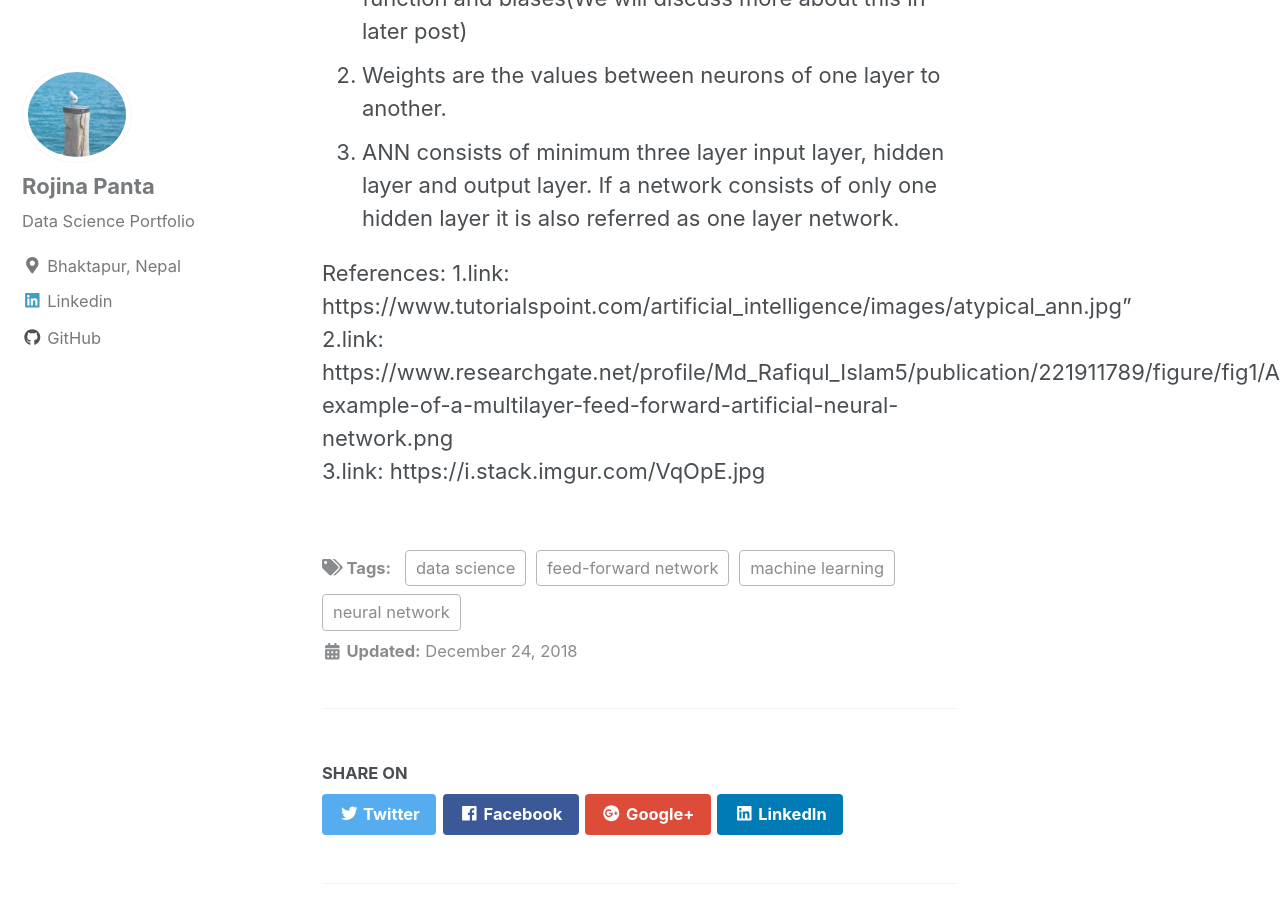
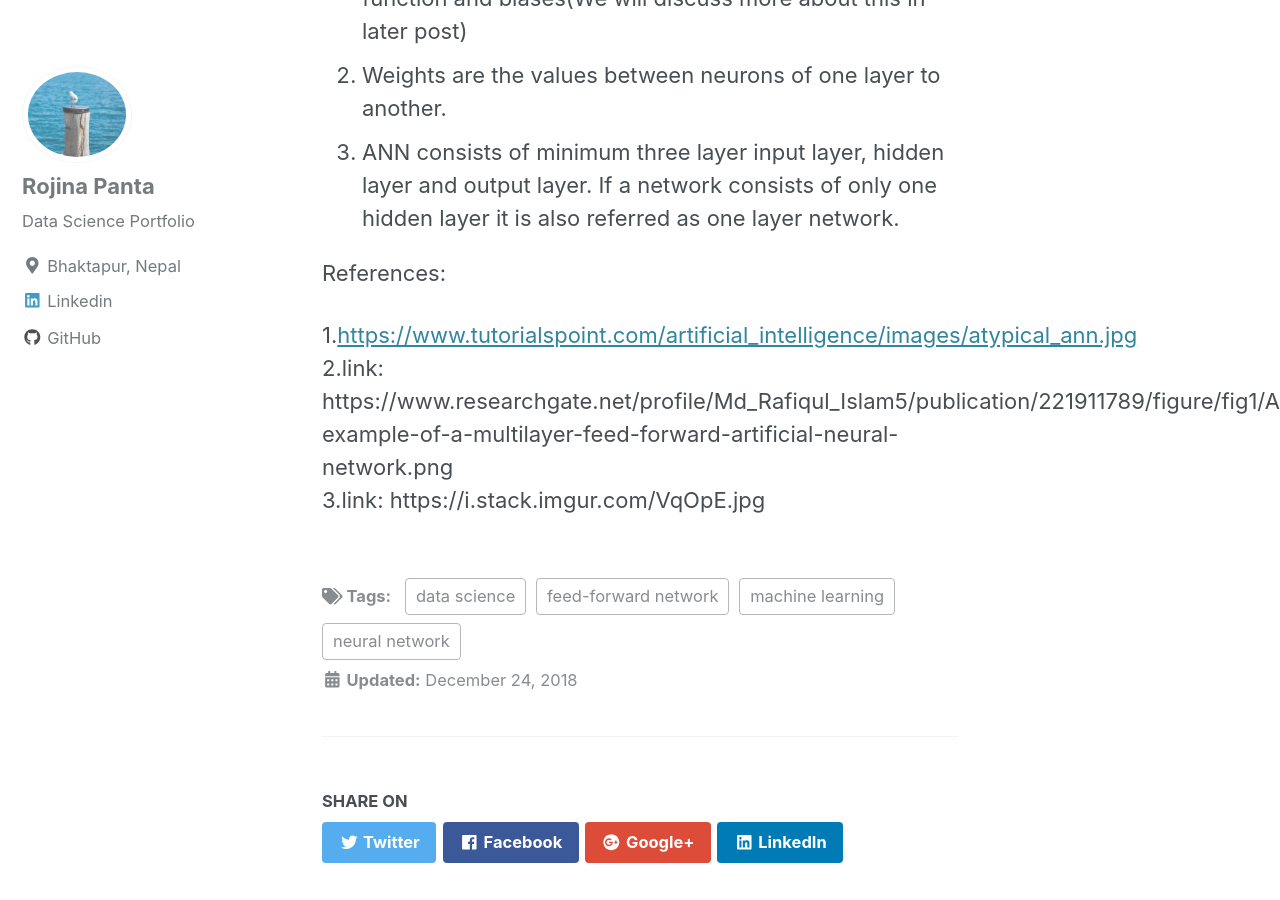
Before and after one commit to Rojina99/Rojina99.github.io, a Jekyll site: the page built from _posts/2018-12-26-understanding_ann.md, in a window 1280 px wide and 900 px high, scrolled down 2357 px. Built offline with Jekyll 4.4.1, drawn with Linux system fonts in a browser that asks for light colours; cached includes are drawn as plain includes; nearby versions of some CDN libraries; some of the changed text lies outside the part shown.

Commit message:
ANN References

```diff
--- a/_posts/2018-12-26-understanding_ann.md
+++ b/_posts/2018-12-26-understanding_ann.md
@@ -28,7 +28,8 @@ ANN consists of neurons, weights, biases, layers.
 
 
 References:
-  1.link: https://www.tutorialspoint.com/artificial_intelligence/images/atypical_ann.jpg"
+
+  1.[https://www.tutorialspoint.com/artificial_intelligence/images/atypical_ann.jpg](https://www.tutorialspoint.com/artificial_intelligence/images/atypical_ann.jpg )
   <br>
   2.link:  https://www.researchgate.net/profile/Md_Rafiqul_Islam5/publication/221911789/figure/fig1/AS:304732305412105@1449665251675/An-example-of-a-multilayer-feed-forward-artificial-neural-network.png
   <br>
```
